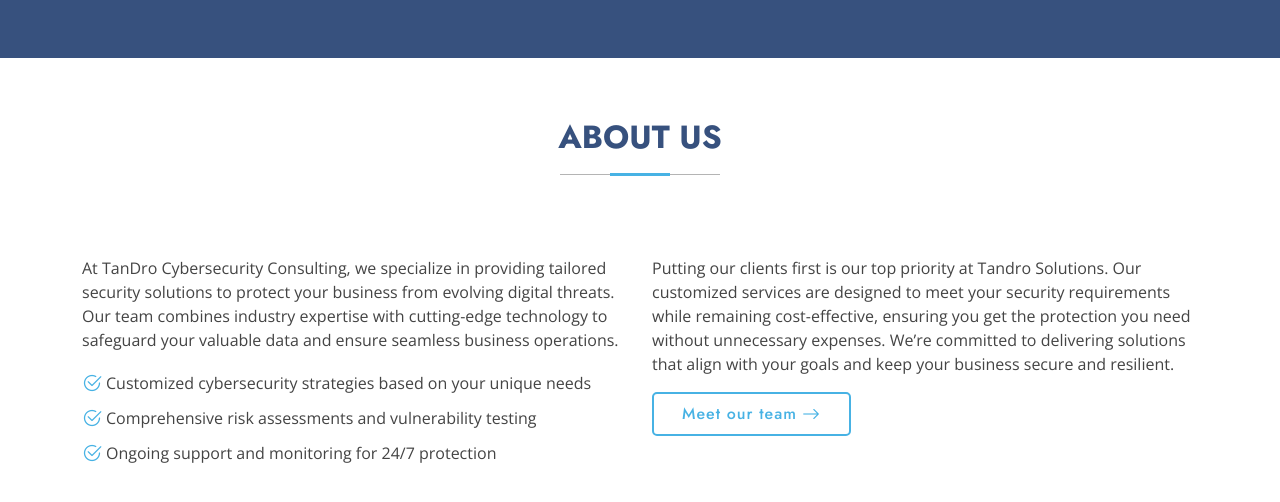
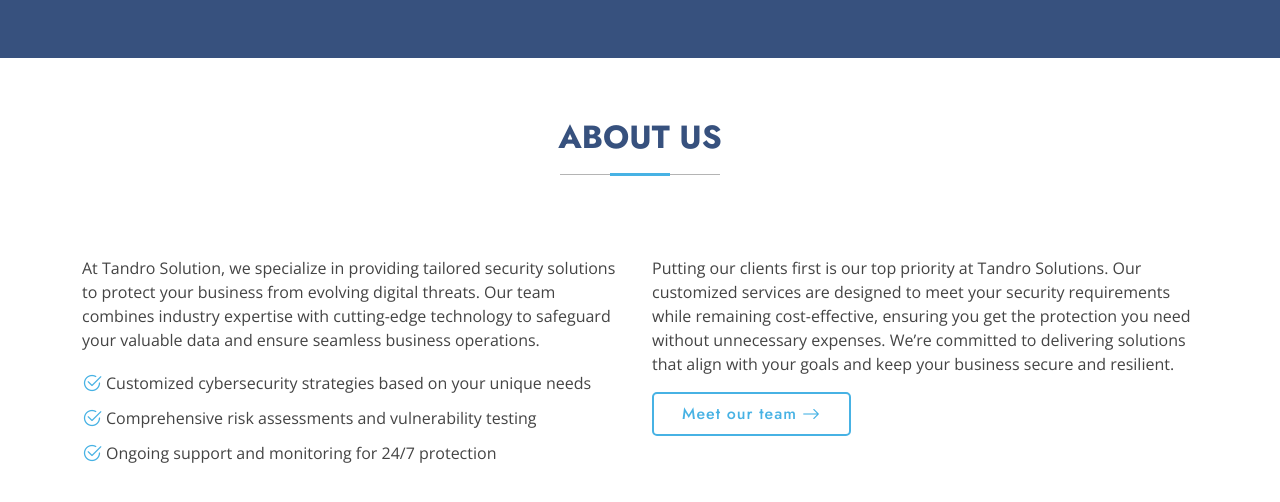
Before and after one commit to Tanwilson18/opiniion, a plain HTML site: page index.html in a window 1280 px wide. Shown: the part 582-1084 px from the top of the page. Drawn offline with nearby package versions, Linux system fonts and the light colour scheme.

```diff
--- a/index.html
+++ b/index.html
@@ -256,7 +256,7 @@
               data-aos-delay="100"
             >
               <p>
-                At TanDro Cybersecurity Consulting, we specialize in providing
+                At Tandro Solution, we specialize in providing
                 tailored security solutions to protect your business from
                 evolving digital threats. Our team combines industry expertise
                 with cutting-edge technology to safeguard your valuable data and
```
